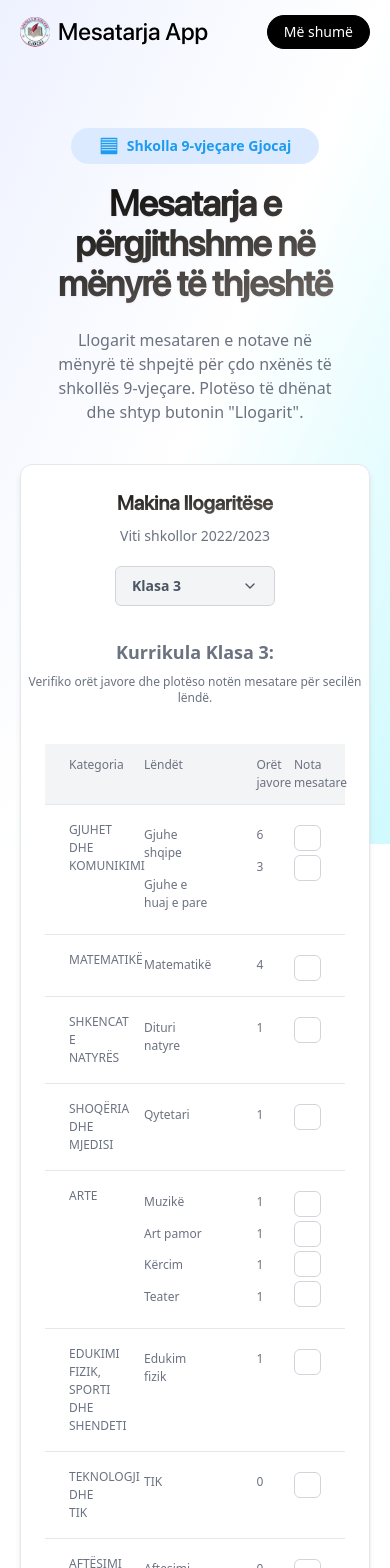
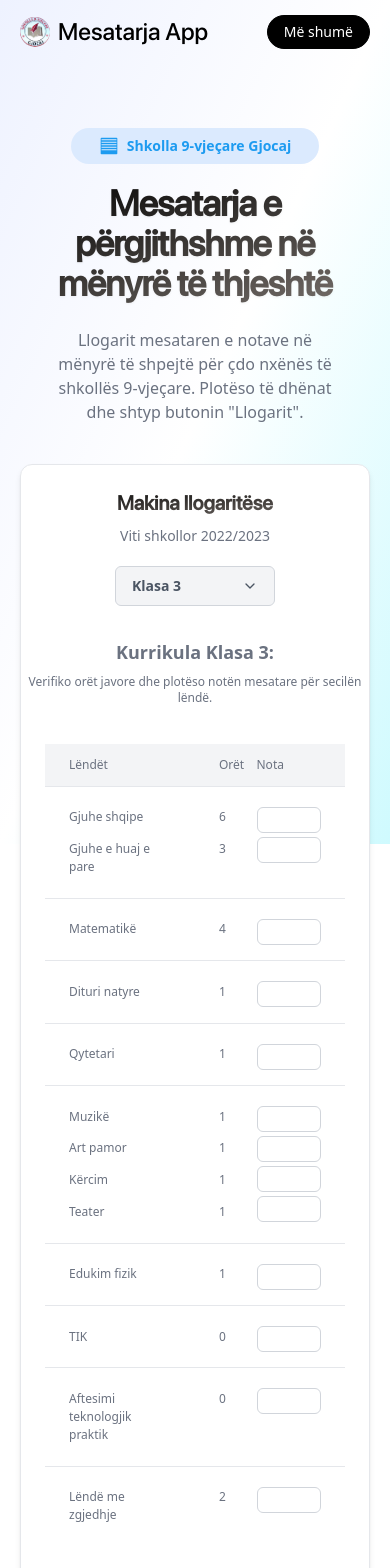
Before and after one commit to kleviss/alb-edu-grade-calc, a Next.js app: page / in a window 390 px wide. Shown: the top 1568 px of the page. Built offline with nearby package versions, Linux system fonts and the light colour scheme.

Commit message:
🧹 fix responsivity table

```diff
--- a/components/home/card.tsx
+++ b/components/home/card.tsx
@@ -126,17 +126,15 @@ export default function Card({
                 <table className="min-w-full divide-y divide-gray-200">
                   <thead className="bg-gray-100">
                     <tr className="grid grid-cols-8">
-                      <th className="py-3 px-6 text-left font-medium col-span-2">Kategoria</th>
-                      <th className="py-3 px-6 text-left font-medium col-span-3">Lëndët</th>
-                      <th className="py-3 px-6 text-left font-medium col-span-1">Orët javore</th>
-                      <th className="py-3 px-6 text-left font-medium col-span-2">Nota mesatare</th>
+                      <th className="py-3 px-6 text-left font-medium col-span-4">Lëndët</th>
+                      <th className="py-3 px-6 text-left font-medium col-span-1">Orët </th>
+                      <th className="py-3 px-6 text-left font-medium col-span-3">Nota </th>
                     </tr>
                   </thead>
                   <tbody className="bg-white divide-y divide-gray-200">
                     {selectedGradeData.categories.map((category) => (
                       <tr key={category.name} className="grid grid-cols-8">
-                        <td className="py-4 px-6 text-left col-span-2 text-gray-500 font-medium">{category.name}</td>
-                        <td className="px-6 text-left col-span-3">
+                        <td className="px-6 text-left col-span-4">
                           <div className="list-none list-disc list-inside">
                             {category.subjects.map((subject) => (
                               <p key={subject.name} className="no-wrap">{subject.name}</p>
@@ -150,7 +148,7 @@ export default function Card({
                             ))}
                           </div>
                         </td>
-                        <td className="px-6 text-left col-span-2">
+                        <td className="px-6 text-left col-span-3">
                           <div className="list-none mt-3">
                             {category.subjects.map((subject) => (
                               <input
```
